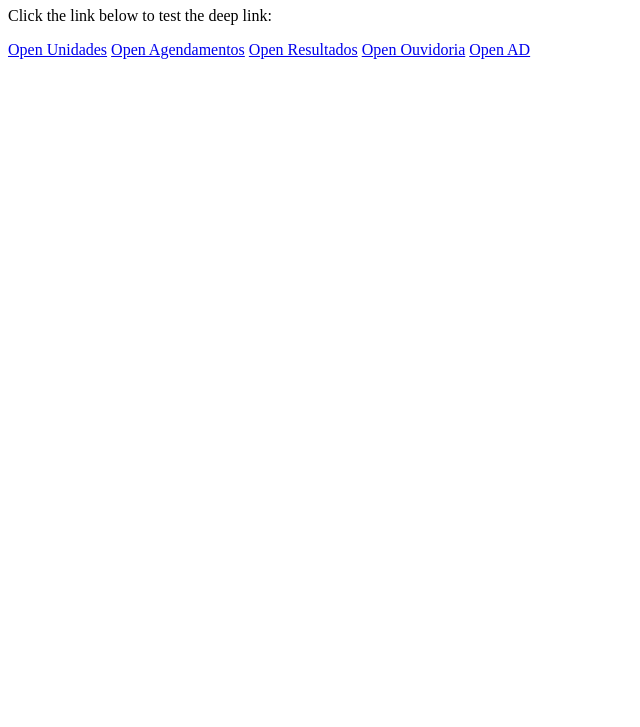
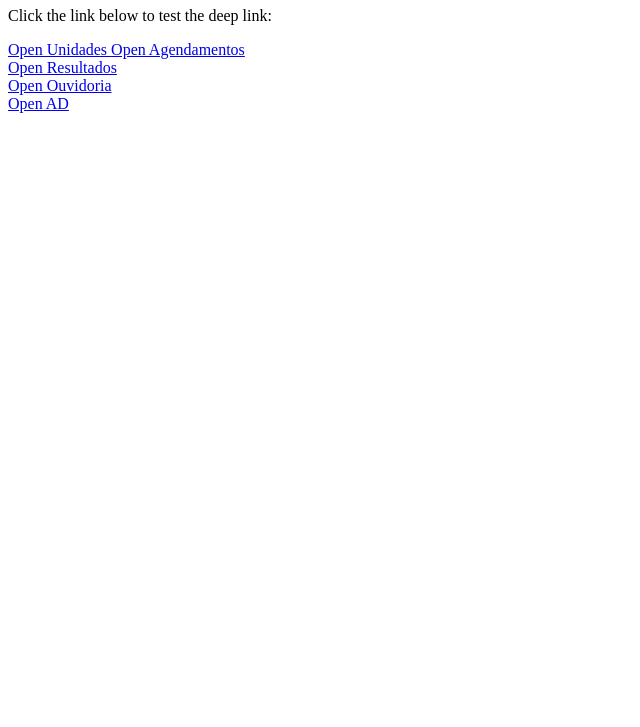
Before and after one commit to geangil/webviewOnline, a plain HTML site: page index.html in a window 1280 px wide. Shown: the part 73-800 px from the top of the page, without its empty margins (0-640 px from the left). Drawn offline with Linux system fonts and the light colour scheme.

Commit message:
add line breaks

```diff
--- a/index.html
+++ b/index.html
@@ -8,10 +8,10 @@
 <body>
     <h1>Deep Link Example</h1>
     <p>Click the link below to test the deep link:</p>
-    <a href="br.com.grupofleury.amais://unidades">Open Unidades</a>
-    <a href="br.com.grupofleury.amais://agendamentos">Open Agendamentos</a>
-    <a href="br.com.grupofleury.amais://resultados">Open Resultados</a>
-    <a href="br.com.grupofleury.amais://ouvidoria">Open Ouvidoria</a>
-    <a href="br.com.grupofleury.amais://ad">Open AD</a>
+    <a href="br.com.grupofleury.amais://unidades">Open Unidades</a<br/>
+    <a href="br.com.grupofleury.amais://agendamentos">Open Agendamentos</a><br/>
+    <a href="br.com.grupofleury.amais://resultados">Open Resultados</a><br/>
+    <a href="br.com.grupofleury.amais://ouvidoria">Open Ouvidoria</a><br/>
+    <a href="br.com.grupofleury.amais://ad">Open AD</a><br/>
 </body>
 </html>
```
